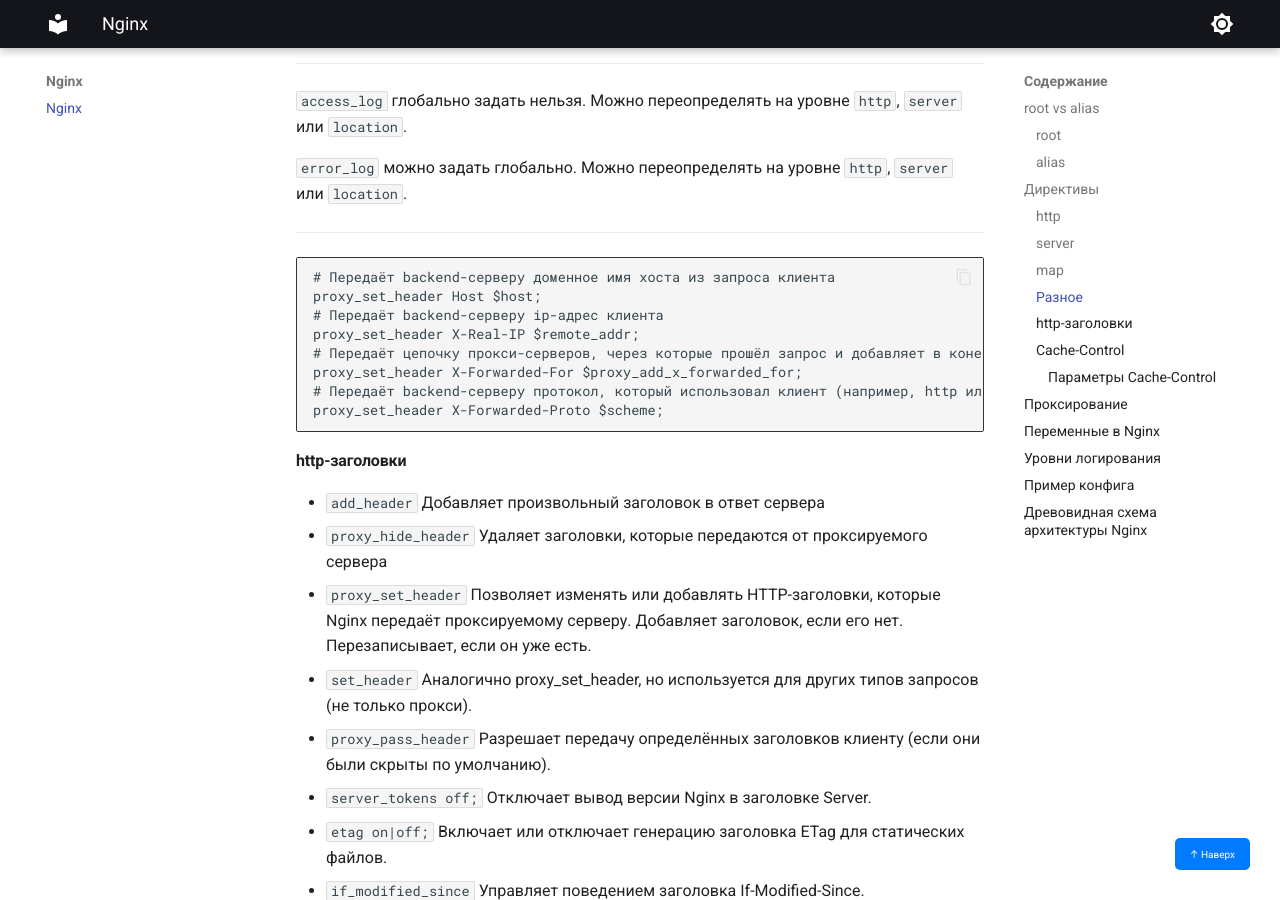
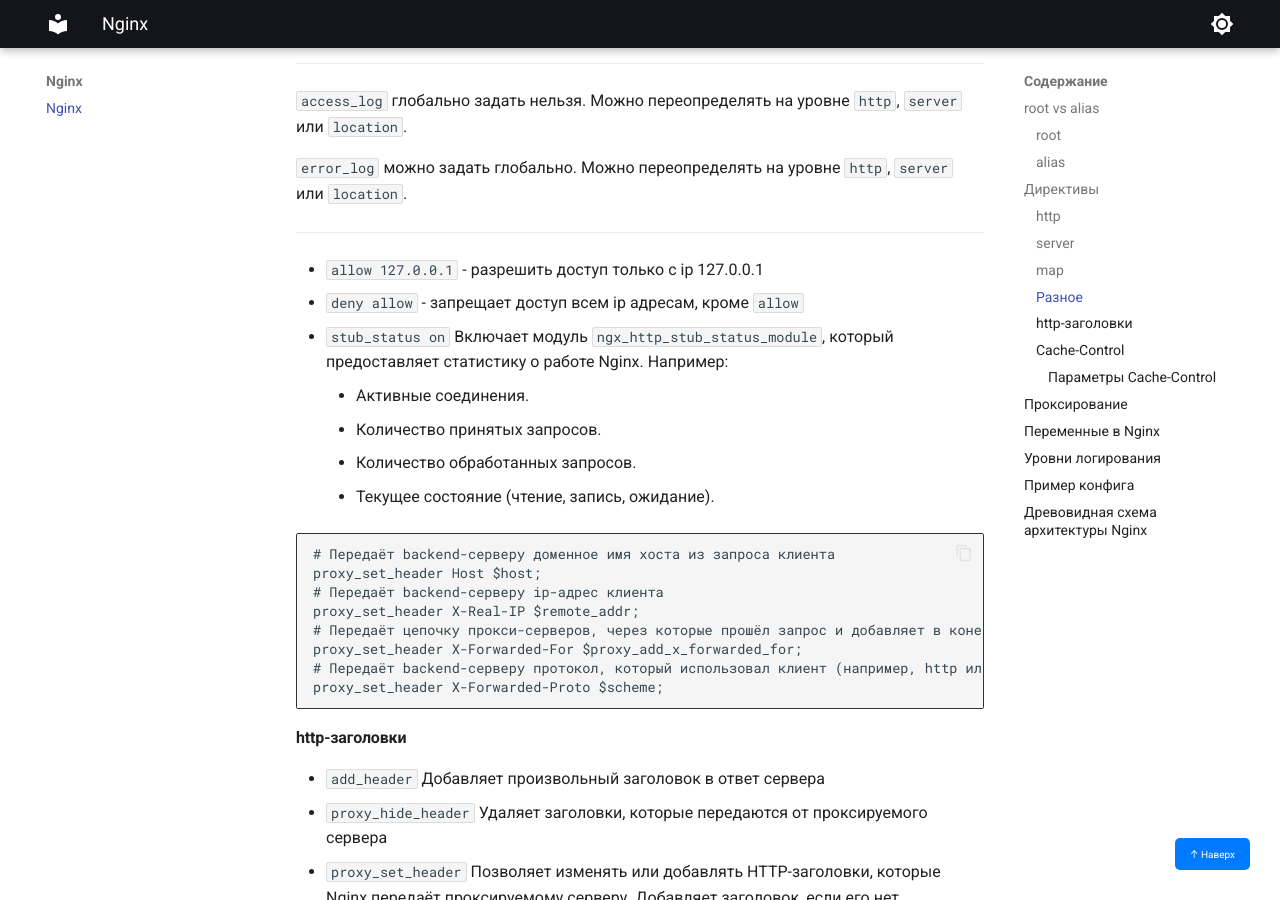
Before and after one commit to ilyamak04/wiki, an MkDocs documentation site: the page built from docs/nginx/Nginx.md, in a window 1280 px wide and 900 px high, scrolled down 2821 px. Built offline with MkDocs 1.6.1 and Material for MkDocs 9.7.7, drawn with Linux system fonts in a browser that asks for light colours.

Commit message:
ADD nginx

````diff
--- a/docs/nginx/Nginx.md
+++ b/docs/nginx/Nginx.md
@@ -122,6 +122,16 @@ http {
 `error_log` можно задать глобально. Можно переопределять на уровне `http`, `server` или `location`.
 
 ---
+
+- `allow 127.0.0.1` - разрешить доступ только с ip 127.0.0.1
+- `deny allow` - запрещает доступ всем ip адресам, кроме `allow`
+- `stub_status on`
+    Включает модуль `ngx_http_stub_status_module`, который предоставляет статистику о работе Nginx. Например:
+
+    - Активные соединения.
+    - Количество принятых запросов.
+    - Количество обработанных запросов.
+    - Текущее состояние (чтение, запись, ожидание).
 
 
 ```
````
